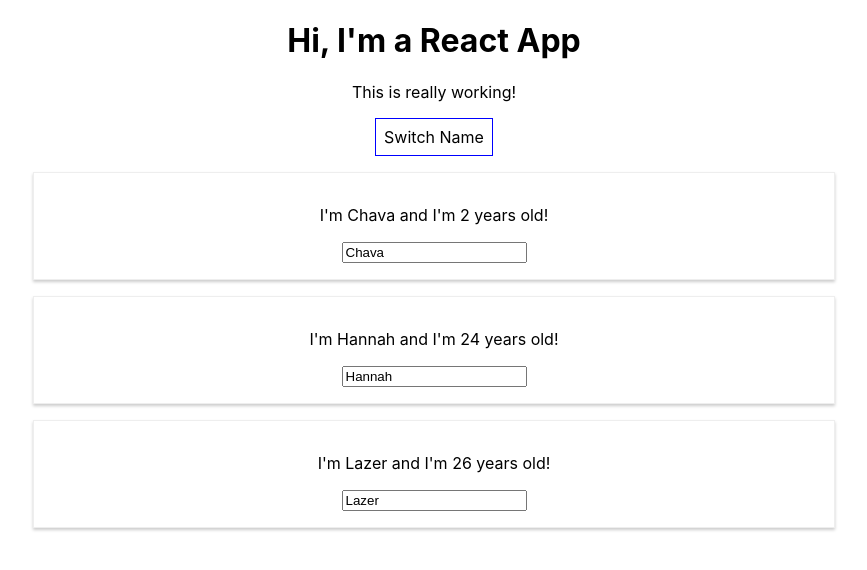
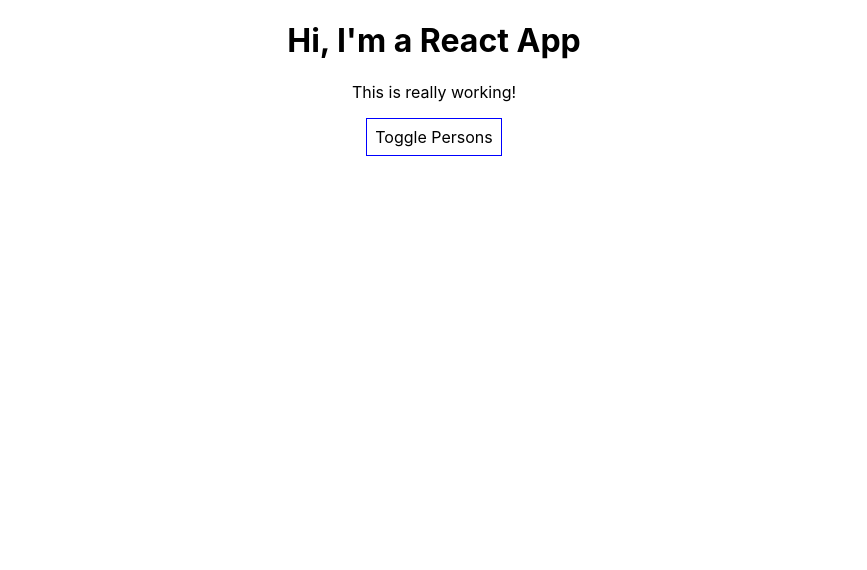
Before and after one commit to lazarporter/react-burger-builder, a React (Create React App) app: page / in a window 1280 px wide. Shown: the top 570 px of the page, without its empty margins (206-1073 px from the left). Built offline with nearby package versions, Linux system fonts and the light colour scheme.

Commit message:
added list rendering, binding properties

```diff
--- a/src/App.js
+++ b/src/App.js
@@ -6,34 +6,40 @@ import Person from './Person/Person'
 class App extends Component {
   state = {
     persons: [
-      {name: 'Chava', age: 2},
-      {name: 'Hannah', age: 24},
-      {name: 'Lazer', age: 26}
+      {id: 'adslfh', name: 'Chava', age: 2},
+      {id: 'wewrv', name: 'Hannah', age: 24},
+      {id: 'opkml', name: 'Lazer', age: 26}
     ]
   }
 
-  switchNameHandler = (newName) =>{
-    // console.log("Was clicked!")
-    // this.state.persons[0].name = 'Claire'
+ deletePersonHandler = (personIndex) =>{
+   const personsTemp = [...this.state.persons]
+   personsTemp.splice(personIndex,1)
+
+   this.setState({
+     persons: personsTemp
+   })
+
+ }
+
+  nameChangedHandler = (event, id) => {
+    const personIndex = this.state.persons.findIndex( prsn => {
+      return prsn.id === id;
+    })
+
+    const personTemp = {...this.state.persons[personIndex]}
+    personTemp.name = event.target.value
+    const personsTemp = [...this.state.persons]
+    personsTemp[personIndex] = personTemp
     this.setState({
-      persons: [
-        {name: newName, age: 2},
-        {name: 'Hannah', age: 24},
-        {name: 'Lazer', age: 26}
-      ]
+      persons: personsTemp
     })
   }
 
-  nameChangedHandler = (event) => {
-    this.setState({
-      persons: [
-        {name: 'Chava', age: 2},
-        {name: event.target.value, age: 24},
-        {name: 'Lazer', age: 26}
-      ]
-    })
+  togglePersonsHandler = () =>{
+
+    this.setState({showPersons: !this.state.showPersons})
   }
-
 
   render() {
     const style = {
@@ -44,24 +50,32 @@ class App extends Component {
       cursor: 'pointer'
     }
 
+    let persons = null
+    if (this.state.showPersons){
+      persons = (
+        <div>
+          {this.state.persons.map( (person, index) =>{
+            return (
+              <Person
+                click={() => this.deletePersonHandler(index)}
+                name={person.name}
+                age={person.age}
+                key ={person.id}
+                changed={(event)=> {this.nameChangedHandler(event, person.id)}}/>
+            )
+          })}
+      </div>
+      )
+    }
+
     return (
       <div className="App">
         <h1>Hi, I'm a React App</h1>
         <p>This is really working!</p>
         <button
           style={style }
-          onClick={() => this.switchNameHandler("Chava McChubChub")}>Switch Name</button>
-        <Person
-          name={this.state.persons[0].name}
-          age={this.state.persons[0].age}/>
-        <Person
-          name={this.state.persons[1].name}
-          age={this.state.persons[1].age}
-          clicky={this.switchNameHandler.bind(this,"Chava Meira")}
-          changed={this.nameChangedHandler}/>
-        <Person
-          name={this.state.persons[2].name}
-          age={this.state.persons[2].age}/>
+          onClick={this.togglePersonsHandler}>Toggle Persons</button>
+        {persons}
       </div>
     );
 
--- a/src/Person/Person.js
+++ b/src/Person/Person.js
@@ -5,7 +5,7 @@ import './Person.css'
 const person = (props) => {
     return (
     <div className="Person">
-        <p onClick={props.clicky}>I'm {props.name} and I'm {props.age} years old!</p>
+        <p onClick={props.click}>I'm {props.name} and I'm {props.age} years old!</p>
         <p>{props.children}</p>
         <input type="text" onChange={props.changed} value={props.name}  />
     </div>
```
